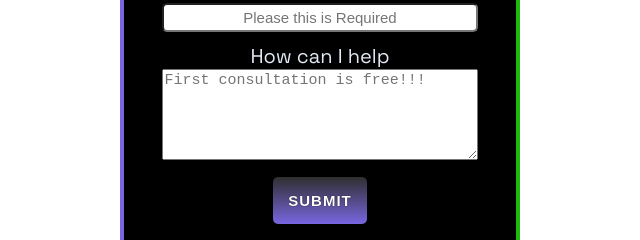
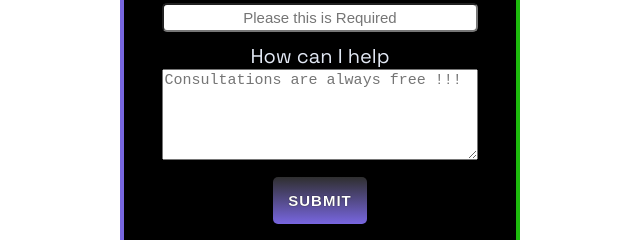
Before and after one commit to Chromechef/github.io-portfolio, a website: page index.html in a window 1280 px wide. Shown: the part 3975-4215 px from the top of the page, 320-960 px from the left. Drawn offline with Linux system fonts and the light colour scheme.

Commit message:
Update index.html

```diff
--- a/index.html
+++ b/index.html
@@ -252,7 +252,7 @@
                     <input type="email" required placeholder="Please this is Required" name="" id="email">
                 </label>
                 <label for="subject">How can I help
-                    <textarea type="subject" placeholder="First consultation is free!!!" name="" id="message" cols="40"
+                    <textarea type="subject" placeholder="Consultations are always free !!!" name="" id="message" cols="40"
                         rows="5"></textarea>
                 </label>
 
```
